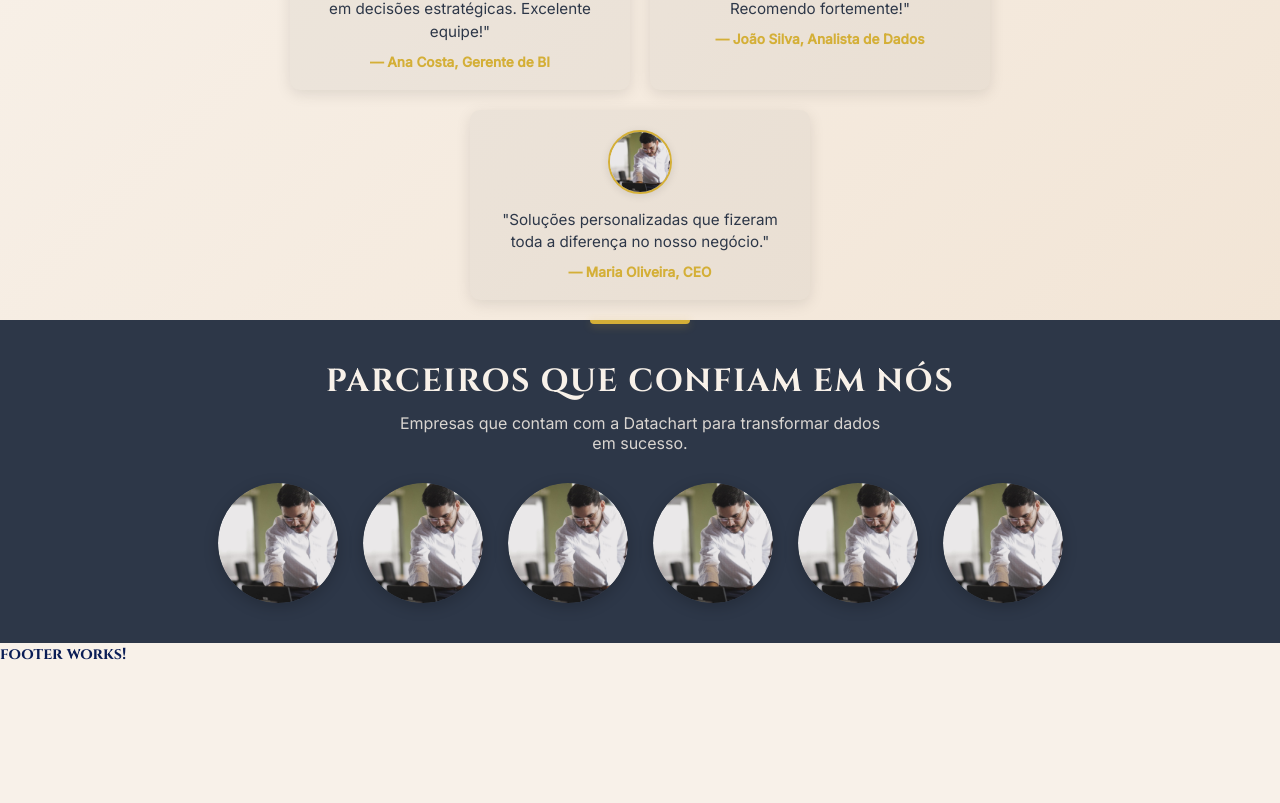
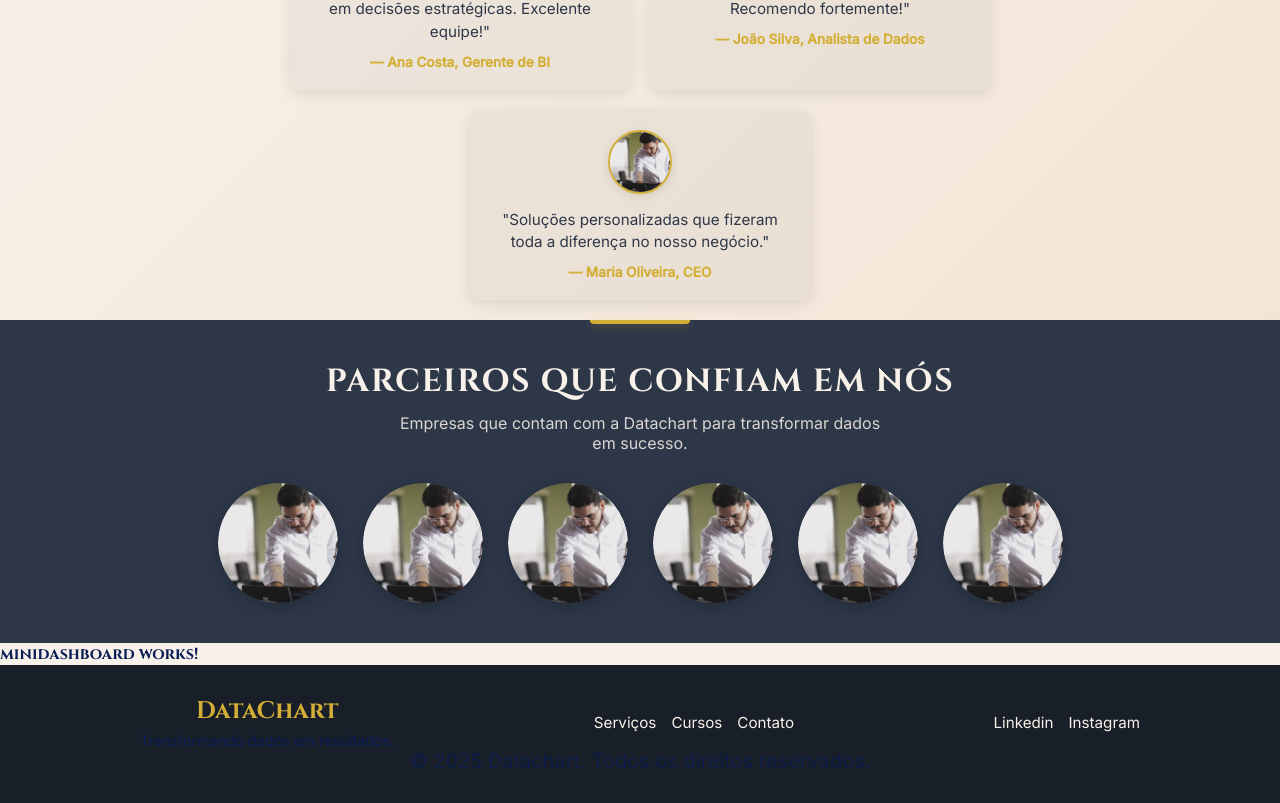
Before and after one commit to O-orion/datachart-site, an Angular app: page / in a window 1280 px wide. Shown: the part 4700-5503 px from the top of the page. Before the commit the page ends 5365 px from the top, so only its background shows below. Built offline with nearby package versions, Linux system fonts and the light colour scheme.

Commit message:
PUT - Finalizando component footer

```diff
--- a/src/app/app.module.ts
+++ b/src/app/app.module.ts
@@ -17,6 +17,7 @@ import { CursosComponent } from './components/cursos/cursos.component';
 import { FormContatoComponent } from './components/form-contato/form-contato.component';
 import { FormsModule, ReactiveFormsModule } from '@angular/forms';
 import { PartnersComponent } from './components/partners/partners.component';
+import { MinidashboardComponent } from './components/minidashboard/minidashboard.component';
 
 @NgModule({
   declarations: [
@@ -32,6 +33,7 @@ import { PartnersComponent } from './components/partners/partners.component';
     CursosComponent,
     FormContatoComponent,
     PartnersComponent,
+    MinidashboardComponent,
   ],
   imports: [
     BrowserModule,
--- a/src/app/components/footer/footer.component.html
+++ b/src/app/components/footer/footer.component.html
@@ -1 +1,18 @@
-<p>footer works!</p>
+<footer class="footer">
+  <div class="footer-container">
+    <div class="footer-brand">
+      <h3>DataChart</h3>
+      <p>Transformando dados em resultados.</p>
+    </div>
+    <div class="footer-links">
+      <a href="">Serviços</a>
+      <a href="">Cursos</a>
+      <a href="">Contato</a>
+    </div>
+    <div class="footer-social">
+      <a href="" target="_blank">Linkedin</a>
+      <a href="" target="_blank">Instagram</a>
+    </div>
+  </div>
+  <p class="footer-copy">&copy; 2025 Datachart. Todos os direitos reservados.</p>
+</footer>
--- a/src/app/components/footer/footer.component.scss
+++ b/src/app/components/footer/footer.component.scss
@@ -0,0 +1,79 @@
+@use "../../styled/variables" as *;
+
+.footer {
+  padding: 30px 20px;
+  background: darken($graphite-gray, 10%);
+  color: rgba($pearl-white, 0.8);
+  text-align: center;
+
+  .footer-container {
+    max-width: 1000px;
+    margin: 0 auto;
+    display: flex;
+    justify-content: space-between;
+    align-items: center;
+    flex-wrap: wrap;
+    gap: 20px;
+
+    .footer-brand {
+      h3 {
+        font-family: $font-title;
+        color: $luminous-gold;
+        font-size: 1.5rem;
+        margin: 0 0 5px;
+      }
+      p {
+        font-family: $font-body;
+        font-size: 0.9rem;
+        margin: 0;
+      }
+    }
+
+    .footer-links {
+      display: flex;
+      gap: 15px;
+
+      a {
+        font-family: $font-body;
+        color: $pearl-white;
+        font-size: 0.95rem;
+        text-decoration: none;
+        transition: color 0.3s ease;
+
+        &:hover {
+          color: $luminous-gold;
+        }
+      }
+    }
+    .footer-social {
+      display: flex;
+      gap: 15px;
+      a {
+        font-family: $font-body;
+        color: $pearl-white;
+        font-size: 0.95rem;
+        text-decoration: color 0.3s ease;
+
+        &:hover {
+          color: $luminous-gold;
+
+        }
+      }
+    }
+  }
+
+  .footer-copy {
+    font-family: $font-body;
+    font-size: 0.8rem;
+    font-size: 20px;
+    opacity: 0.7;
+  }
+  @media (max-width: 768px) {
+    padding: 20px 15px;
+
+    .footer-container {
+      flex-direction: column;
+      text-align: center;
+    }
+  }
+}
--- /dev/null
+++ b/src/app/components/minidashboard/minidashboard.component.html
@@ -0,0 +1 @@
+<p>minidashboard works!</p>
--- a/src/app/pages/home/home.component.html
+++ b/src/app/pages/home/home.component.html
@@ -7,4 +7,5 @@
 <app-form-contato />
 <app-contact />
 <app-partners />
+<app-minidashboard />
 <app-footer />
```
Also changed, not shown: src/app/components/minidashboard/minidashboard.component.ts (added, +11 -0 lines), src/app/components/minidashboard/minidashboard.component.scss (added), 1 other file (tests, documents, lock files or other folders).
